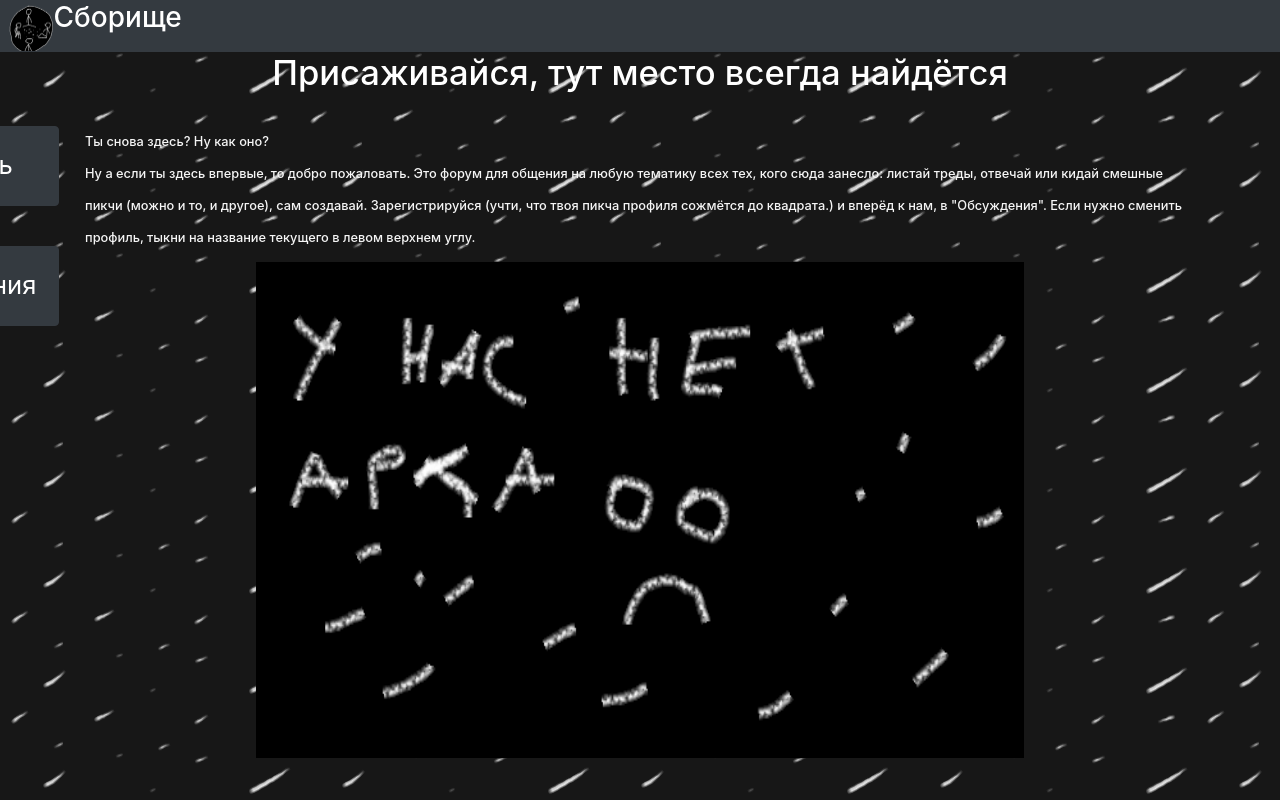
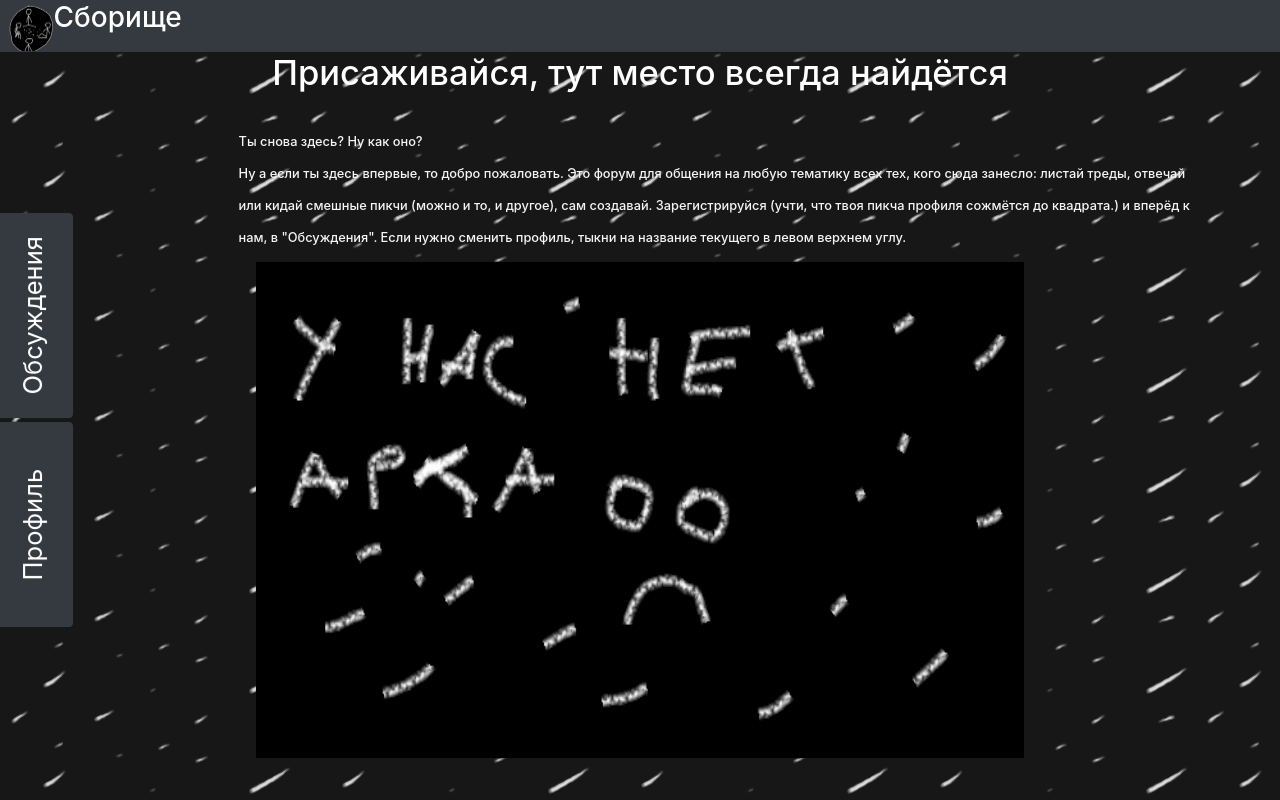
Before and after one commit to nasty-gnome/forum, a Flask app: page / in a window 1280 px wide. Run offline with Flask 2, Linux system fonts and the light colour scheme; some libraries are stand-ins or nearby versions.

Commit message:
почти финал

```diff
--- a/static/css/style.css
+++ b/static/css/style.css
@@ -4,12 +4,13 @@ background-image: url('background.png');
 
 form.main_buttons
 {
-position: fixed;
-width: 16vw;
-height: 10vh;
-font-size: 2vw;
-margin-bottom: 5vh;
-margin-left: -18vw;
+    position: fixed;
+    left: 0;
+    top: 45%;
+    text-align: center;
+    transform: rotate(-90deg);
+    margin-left: -12vw;
+    margin-bottom: 5vh;
 }
 
 input.puk
@@ -31,11 +32,11 @@ margin-left: 0.1vw;
 
 form.make_thread_button
 {
-position: fixed;
-width: 300px;
-height: 100px;
-font-size:200%;
-margin-left: 1150px;
+    position: fixed;
+    top: 47%;
+    text-align: right;
+    transform: rotate(90deg);
+    margin-left: 82vw;
 }
 
 
@@ -48,6 +49,7 @@ h4.main_text {
 color: #f5f5f5;
 line-height: 4vh;
 font-size: 1vw;
+margin-left: 12vw;
 }
 
 h1.profile_text{
```
